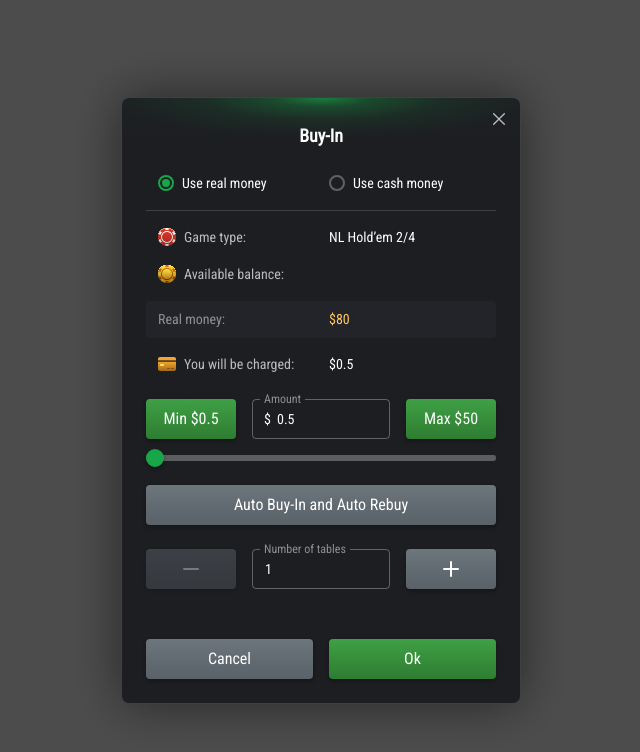
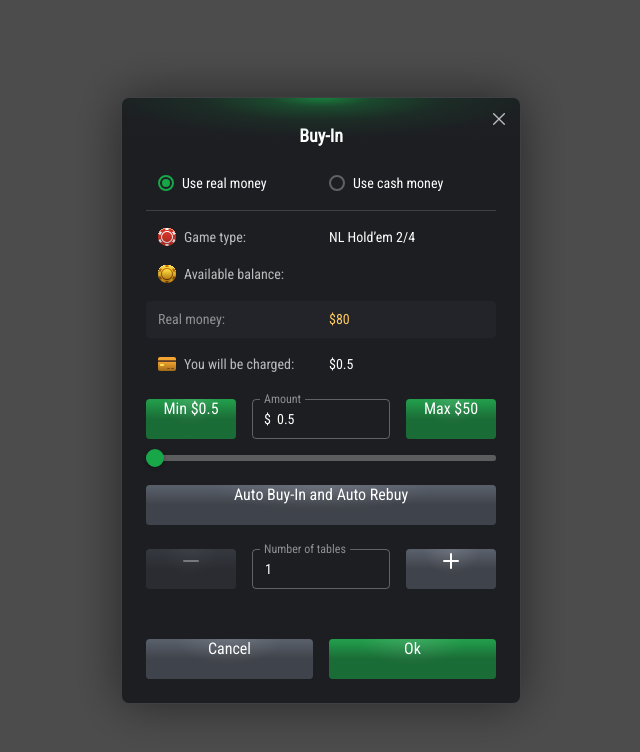
Before and after one commit to StarkElessar/poker-test, a React (Vite) app: page / in a window 1280 px wide. Shown: the top 752 px of the page, without its empty margins (319-959 px from the left). Built offline with nearby package versions, Linux system fonts and the light colour scheme.

Commit message:
fix: enhance button styles with gradient backgrounds and improved hover effects

```diff
--- a/src/global.scss
+++ b/src/global.scss
@@ -7,18 +7,10 @@
 }
 
 :root {
-	--color-primary: #18A748;
-	--color-primary-hover: #3a9240;
-	--color-primary-active: #1b5e20;
-	--color-primary-gradient-start: #3fa045;
-	--color-primary-gradient-end: #2e7d32;
-	--color-secondary: #5a6168;
-	--color-secondary-hover: #6a717a;
-	--color-secondary-active: #4a5158;
-	--color-secondary-gradient-start: #6d757d;
-	--color-secondary-gradient-end: #5a6168;
+	--color-primary: #18a748;
+	--color-secondary: #585f6c;
 	--color-text-primary: #fff;
-	--color-text-secondary: rgb(255 255 255 / 70%);
+	--color-text-secondary: #{rgba(#fff, 70%)};
 	--color-text-gold: #ffca61;
 	--color-background: #1d1e22;
 	--color-background-alt: #232429;
@@ -34,8 +26,8 @@
 	--radius-xs: 2px;
 	--radius-sm: 4px;
 	--radius-md: 8px;
-	--shadow-sm: 0 1px 2px rgb(0 0 0 / 30%);
-	--shadow-md: 0 2px 4px rgb(0 0 0 / 30%);
+	--shadow-sm: 0 1px 2px #{rgba(#000, 30%)};
+	--shadow-md: 0 2px 4px #{rgba(#000, 30%)};
 	--shadow-lg: 0 0 50px #{rgba(#000, 50%)};
 	--transition-fast: 0.15s ease-in-out;
 	--control-height-default: 40px;
--- a/src/shared/ui/button/button.module.scss
+++ b/src/shared/ui/button/button.module.scss
@@ -1,49 +1,76 @@
 .button {
-	align-items: center;
+	position: relative;
 	border-radius: var(--radius-sm);
 	color: var(--color-text-primary);
 	display: inline-flex;
 	font-size: var(--font-size-md);
-	gap: var(--spacing-xs);
 	height: var(--control-height-default);
 	justify-content: center;
 	padding-inline: var(--spacing-sm);
-	transition: all var(--transition-fast);
+	transition: background-color var(--transition-fast);
 	width: max-content;
+	overflow: hidden;
+
+	span {
+		position: relative;
+		display: flex;
+		align-items: center;
+		gap: var(--spacing-xs);
+	}
 
 	&:disabled {
-		opacity: 50%;
+		opacity: 30%;
+	}
+
+	background-color: var(--color-bg);
+
+	&:not(:disabled):hover {
+		background-color: color-mix(
+				in srgb,
+				var(--color-bg),
+				#fff 25%
+		);
+	}
+
+	&:not(:disabled):active {
+		background-color: color-mix(
+				in srgb,
+				var(--color-bg),
+				#fff 5%
+		);
+	}
+
+	&::before,
+	&::after {
+		content: "";
+		position: absolute;
+		inset: 0;
+		pointer-events: none;
+	}
+
+	&::before {
+		background-image: linear-gradient(
+				180deg,
+				rgba(0, 0, 0, 0.1) 5%,
+				rgba(0, 0, 0, 0.4) 50%
+		);
+	}
+
+	&::after {
+		background-image: radial-gradient(
+				ellipse at top,
+				rgba(#fff, 15%) 5%,
+				rgba(#fff, 5%) 45%
+		);
 	}
 }
 
 .primary {
-	background: linear-gradient(180deg, var(--color-primary-gradient-start) 0%, var(--color-primary-gradient-end) 100%);
-	box-shadow: var(--shadow-md);
-
-	&:hover:not(:disabled) {
-		background: linear-gradient(180deg, #4db853 0%, var(--color-primary-hover) 100%);
-		box-shadow: 0 3px 6px rgb(0 0 0 / 40%);
-	}
-
-	&:active:not(:disabled) {
-		background: linear-gradient(180deg, var(--color-primary-active) 0%, #0f3a10 100%);
-		box-shadow: var(--shadow-sm);
-	}
+	--color-bg: var(--color-primary);
 }
 
 .secondary {
-	background: linear-gradient(180deg, var(--color-secondary-gradient-start) 0%, var(--color-secondary-gradient-end) 100%);
-	box-shadow: var(--shadow-md);
-
-	&:hover:not(:disabled) {
-		background: linear-gradient(180deg, #7d858d 0%, var(--color-secondary-hover) 100%);
-		box-shadow: 0 3px 6px rgb(0 0 0 / 40%);
-	}
-
-	&:active:not(:disabled) {
-		background: linear-gradient(180deg, var(--color-secondary-active) 0%, #3a4148 100%);
-		box-shadow: var(--shadow-sm);
-	}
+	--color-bg: var(--color-secondary);
 }
 
 .fullWidth {
--- a/src/shared/ui/button/button.tsx
+++ b/src/shared/ui/button/button.tsx
@@ -26,7 +26,7 @@ export const Button = ({
 			className={cn(css.button, css[variant], fullWidth && css.fullWidth, className)}
 			{...props}
 		>
-			{children}
+			<span>{children}</span>
 		</button>
 	);
 };
```
